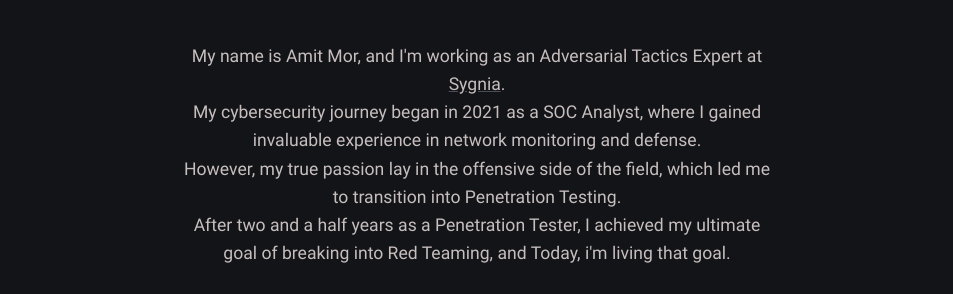
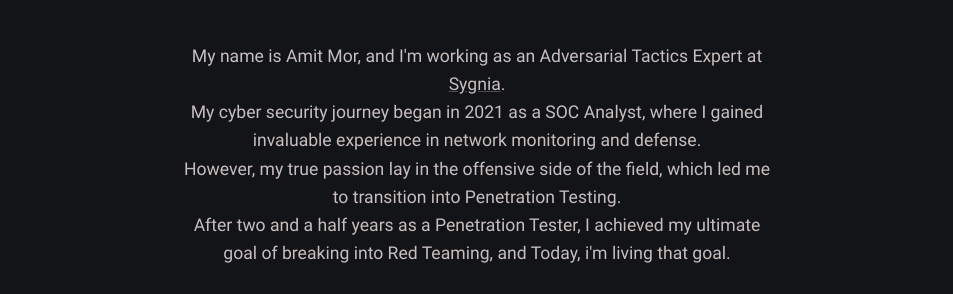
Before and after one commit to Extravenger/extravenger.github.io, a Jekyll site: the page built from about.md, in a window 1280 px wide. Shown: the part 403-697 px from the top of the page, without its empty margins (163-1116 px from the left). Built offline with Jekyll 4.4.1, drawn with Linux system fonts in a browser that asks for light colours.

Commit message:
Update about.html

```diff
--- a/_layouts/about.html
+++ b/_layouts/about.html
@@ -39,7 +39,7 @@
           <p class="slide-in">
             My name is Amit Mor, and I'm working as an Adversarial Tactics Expert at
             <a href="https://www.sygnia.co" target="_blank" rel="noopener noreferrer">Sygnia</a>.<br>
-            My cybersecurity journey began in 2021 as a SOC Analyst, where I gained invaluable experience in network monitoring and defense.<br>
+            My cyber security journey began in 2021 as a SOC Analyst, where I gained invaluable experience in network monitoring and defense.<br>
             However, my true passion lay in the offensive side of the field, which led me to transition into Penetration Testing.<br>
             After two and a half years as a Penetration Tester, I achieved my ultimate goal of breaking into Red Teaming, and Today, i'm living that goal.
           </p>
```
